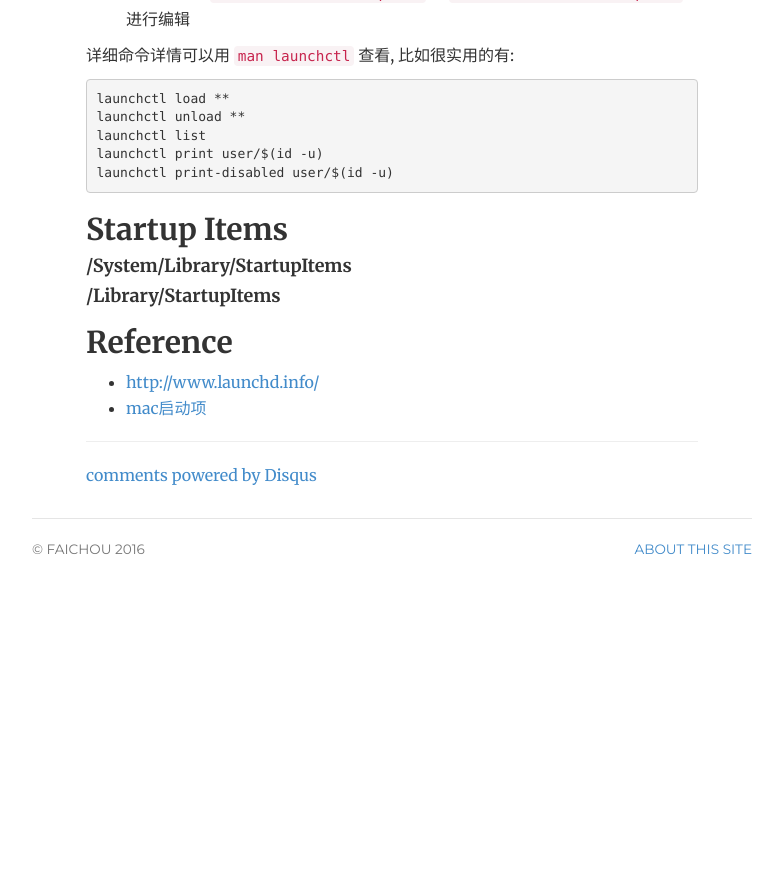
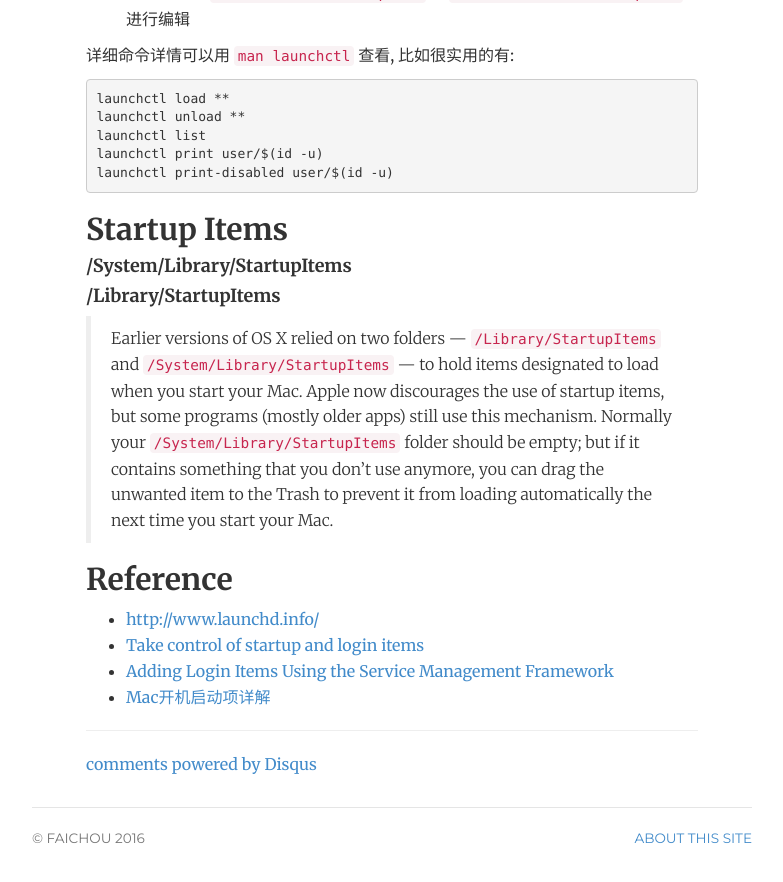
Before and after one commit to FaiChou/faichou.github.io, a Jekyll site: the page built from _posts/2018-10-08-mac启动项.md, in a window 1280 px wide and 900 px high, scrolled down 2869 px. Shown: the top 882 px of the window, without its empty margins (248-1031 px from the left). Built offline with Jekyll 4.4.1, drawn with Linux system fonts in a browser that asks for light colours; comment, search, counter and statistics services are not loaded; before the commit the page ends 3480 px from its top, so only the background shows below that.

Commit message:
update blog post

```diff
--- a/_posts/2018-10-08-mac启动项.md
+++ b/_posts/2018-10-08-mac启动项.md
@@ -110,9 +110,16 @@ launchctl print-disabled user/$(id -u)
 #### /System/Library/StartupItems
 #### /Library/StartupItems
 
+> Earlier versions of OS X relied on two folders — `/Library/StartupItems` and `/System/Library/StartupItems` — to hold items designated to load when you start your Mac. Apple now discourages the use of startup items, but some programs (mostly older apps) still use this mechanism. Normally your `/System/Library/StartupItems` folder should be empty; but if it contains something that you don’t use anymore, you can drag the unwanted item to the Trash to prevent it from loading automatically the next time you start your Mac.
+
+
 
 
 ## Reference
 
 - [http://www.launchd.info/](http://www.launchd.info/)
-- [mac启动项](https://blog.csdn.net/astarring/article/details/69055218)
+- [Take control of startup and login items
+](https://www.macworld.com/article/2047747/take-control-of-startup-and-login-items.html)
+- [Adding Login Items Using the Service Management Framework
+](https://developer.apple.com/library/archive/documentation/MacOSX/Conceptual/BPSystemStartup/Chapters/CreatingLoginItems.html)
+- [Mac开机启动项详解](https://blog.csdn.net/astarring/article/details/69055218)
```
